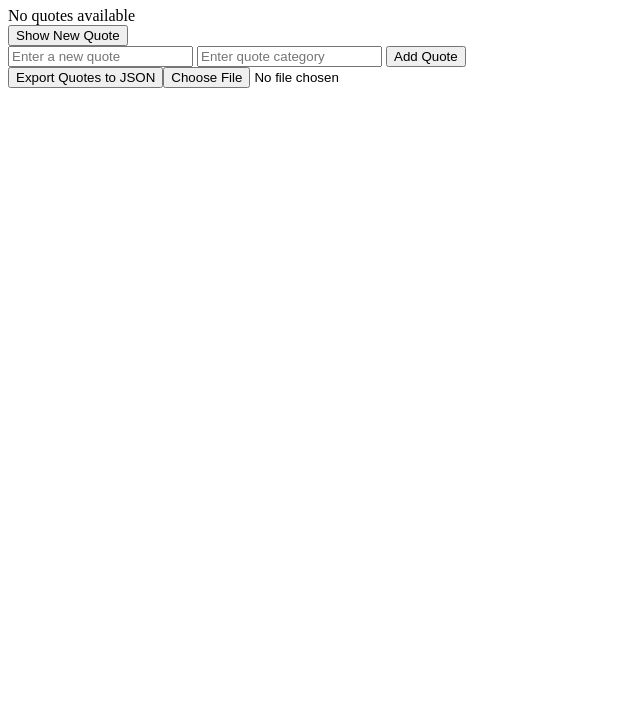
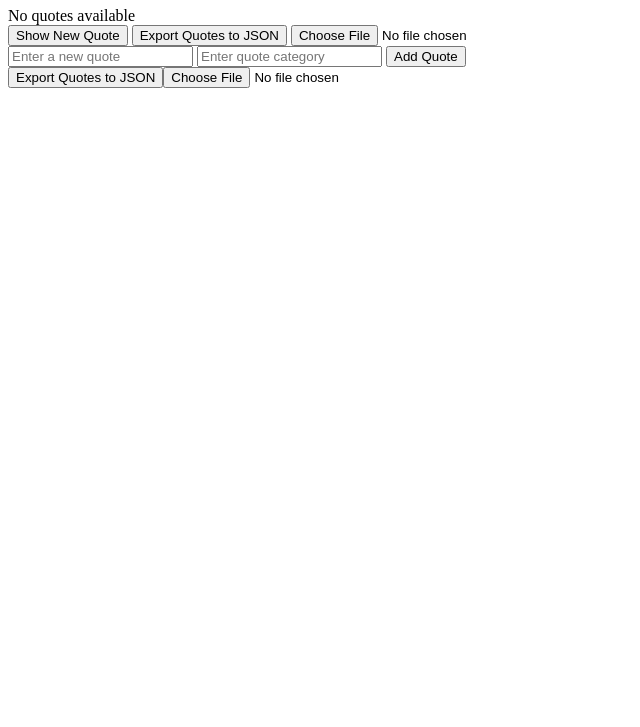
Before and after one commit to Abdeekb/alx_fe_javascript, a plain HTML site: page dom-manipulation/index.html in a window 1280 px wide. Shown: the part 73-800 px from the top of the page, without its empty margins (0-640 px from the left). Drawn offline with Linux system fonts and the light colour scheme.

Commit message:
Added export and import functionality for quotes (JSON)

```diff
--- a/dom-manipulation/index.html
+++ b/dom-manipulation/index.html
@@ -9,6 +9,13 @@
   <h1>Dynamic Quote Generator</h1>
   <div id="quoteDisplay"></div>
   <button id="newQuote">Show New Quote</button>
+
+  <!-- Add the Export button for exporting quotes -->
+  <button id="exportQuotesButton">Export Quotes to JSON</button>
+
+  <!-- Add the Import input for importing quotes from a file -->
+  <input type="file" id="importFile" accept=".json" onchange="importFromJsonFile(event)" />
+
   <script src="script.js"></script>
 </body>
 </html>
```
